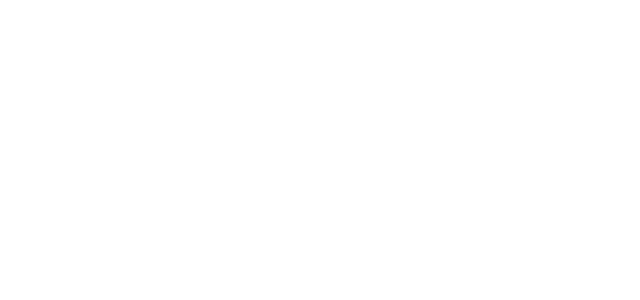
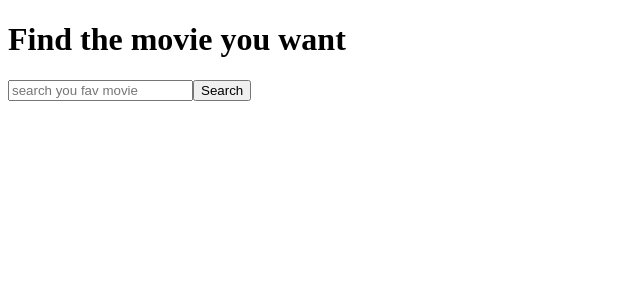
Before and after one commit to itslokeshx/CineList, a React (Vite) app: page / in a window 1280 px wide. Shown: the top 300 px of the page, without its empty margins (0-640 px from the left). Built offline with nearby package versions, Linux system fonts and the light colour scheme.

Commit message:
feat: add Dashboard and Watchlist components with basic structure

```diff
--- a/components/Search.jsx
+++ /dev/null
@@ -1 +0,0 @@
-import { useState } from "react";
--- a/src/App.jsx
+++ b/src/App.jsx
@@ -1,3 +1,9 @@
+import Dashboard from "./components/Dashboard.jsx";
+
 export default function test() {
-  return <div></div>;
+  return (
+    <div>
+      <Dashboard />
+    </div>
+  );
 }
--- /dev/null
+++ b/src/components/Dashboard.jsx
@@ -0,0 +1,14 @@
+import { useState } from "react";
+import { useEffect } from "react";
+
+export default function Dashboard() {
+  const [query, setQuery] = useState("null");
+  const [result, setResult] = useState("null");
+  return (
+    <div>
+      <h1>Find the movie you want</h1>
+      <input placeholder="search you fav movie" />
+      <button>Search</button>
+    </div>
+  );
+}
```
Also changed, not shown: components/Watchlist.jsx (deleted), src/components/Watchlist.jsx (added).
